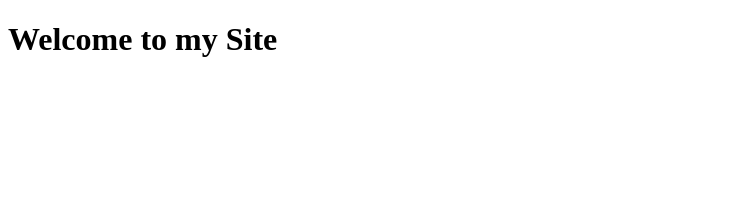
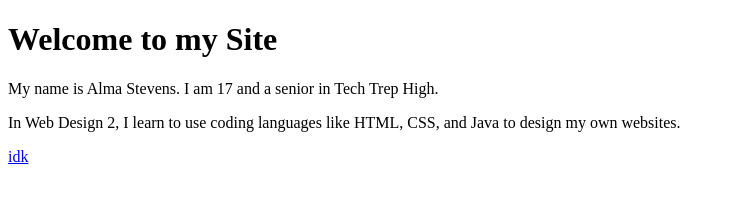
Before and after one commit to Audio-Ninja/Code-Git-Test, a plain HTML site: page index.html in a window 1280 px wide. Shown: the whole page, without its empty margins (0-735 px from the left). Drawn offline with Linux system fonts and the light colour scheme.

```diff
--- a/index.html
+++ b/index.html
@@ -1,9 +1,12 @@
 <!DOCTYPE html>
-<html>
+<html lang="en">
 <head>
   <title>The Planets</title>
 <head>
 <body>
     <h1>Welcome to my Site</h1>
-
+    <p>My name is Alma Stevens. I am 17 and a senior in Tech Trep High.</p>
+    <p>In Web Design 2, I learn to use coding languages like HTML, CSS, and Java to design my own websites.</p>
+    <a href="example.com">idk</a>
 </body>
+</html>
```
Also changed, not shown: color.html (added), name.html (added).
